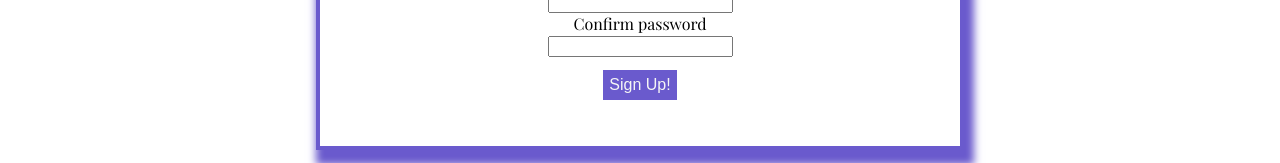
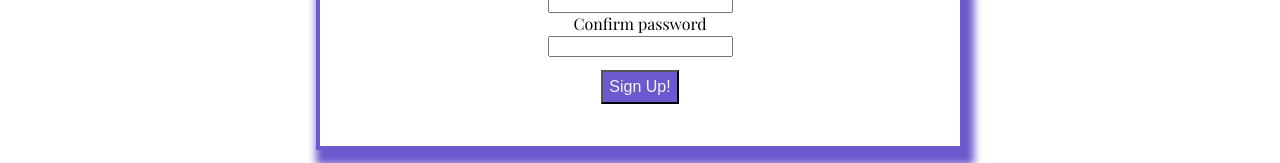
Before and after one commit to build-week-corporate-event-planner-2019/Front-End, a React (Create React App) app in the folder event-planner/: page /register in a window 1280 px wide. Shown: the part 413-576 px from the top of the page. Built offline with nearby package versions, Linux system fonts and the light colour scheme.

Commit message:
added border around buttons

```diff
--- a/event-planner/src/App.css
+++ b/event-planner/src/App.css
@@ -215,6 +215,7 @@ color: whitesmoke;
 padding: 1% 2%;
 font-size: 16px;
 cursor: pointer;
+border-color: black;
 }
 
 /*******Sign-up Page Styles******/
@@ -241,7 +242,7 @@ cursor: pointer;
   font-size: 16px;
   padding: 1% 1%;
   cursor: pointer;
-  border: black;
+  border-color: black;
 }
 
 span{
```
